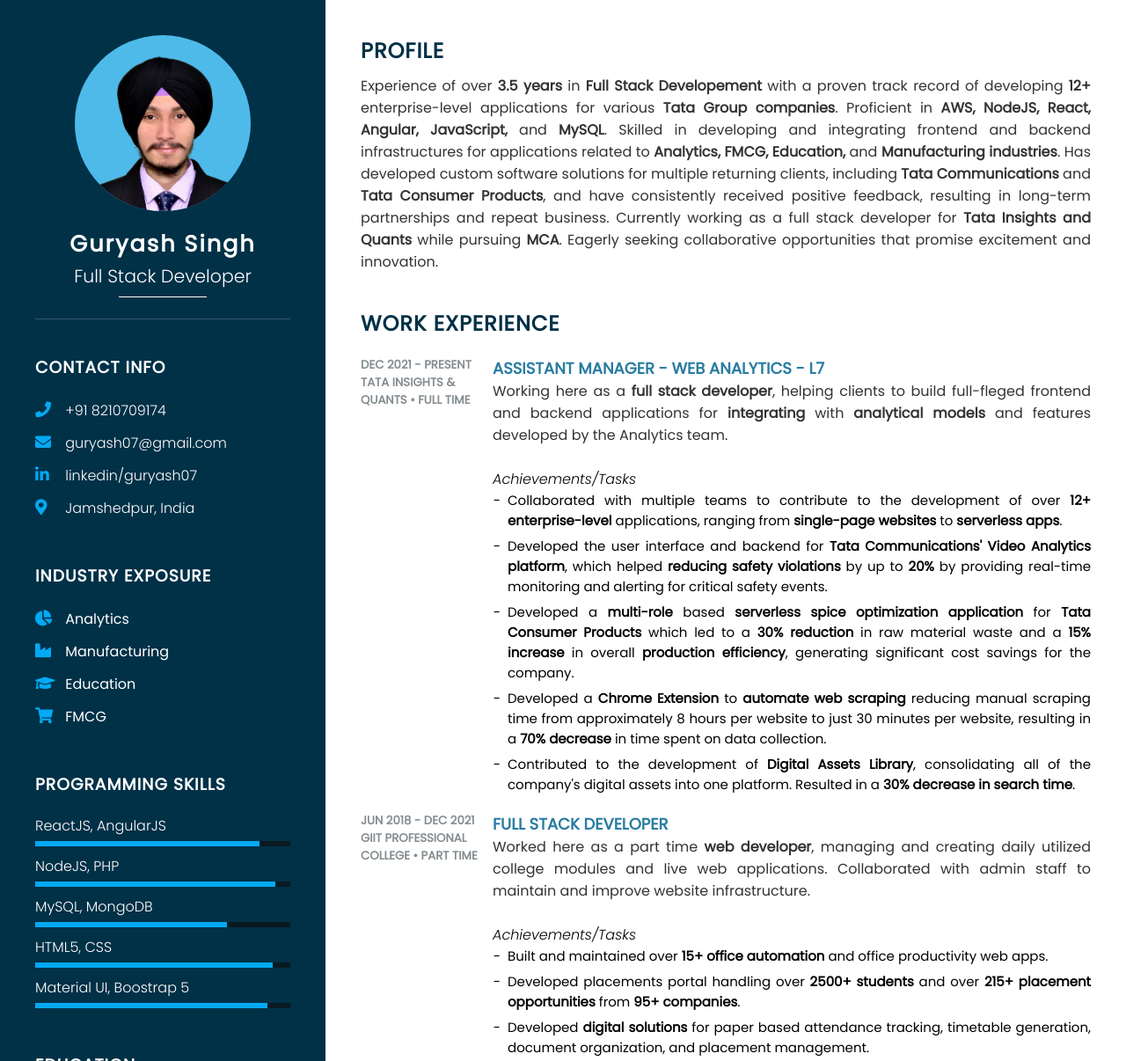
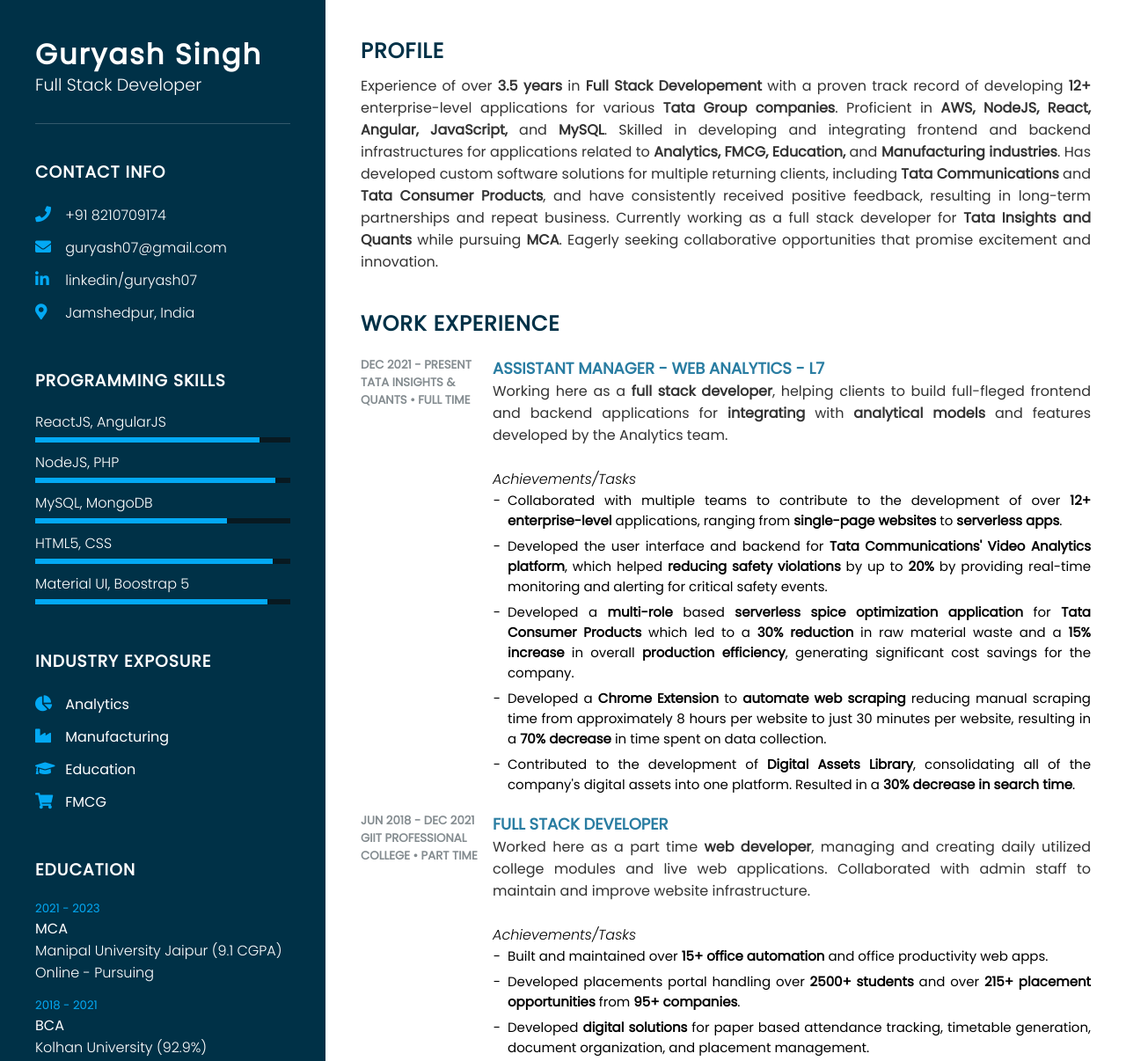
Before and after one commit to guryashzone/portfolio, a plain HTML site: page index.html in a window 1280 px wide. Shown: the top 1206 px of the page at 88% size. Drawn offline with Linux system fonts and the light colour scheme.

Commit message:
Removed Profile Pic

```diff
--- a/css/style.css
+++ b/css/style.css
@@ -80,7 +80,7 @@
 	position: relative;
 	display: flex;
 	flex-direction: column;
-	align-items: center;
+	/* align-items: center; */
 	padding-bottom: 20px;
 	border-bottom: 1px solid rgba(255, 255, 255, 0.2);
 }
@@ -105,20 +105,21 @@
 
 .profileText h2 {
 	color: var(--pure-white);
-	font-size: 1.6em;
-	margin-top: 20px;
+	font-size: 2em;
+	/* margin-top: 20px; */
 	/* text-transform: uppercase; */
 	letter-spacing: 2px;
-	text-align: center;
+	/* text-align: center; */
 	font-weight: 600;
 	line-height: 1.4em;
 }
 
 .profileText h2 span {
-	font-size: 0.8em;
+	font-size: 0.6em;
 	font-weight: 300;
 	letter-spacing: normal;
 	display: block;
+	margin-top: -10px;
 }
 
 .profileText h2 hr {
--- a/index.html
+++ b/index.html
@@ -50,13 +50,13 @@
 
 			<!-- profileText -->
 			<div class="profileText">
-				<div class="imgBx">
-					<img src="img/profile-pic-transparent.png" alt="Guryash Singh profile pic.">
-				</div>
+				<!-- <div class="imgBx"> -->
+				<!-- <img src="img/profile-pic-transparent.png" alt="Guryash Singh profile pic."> -->
+				<!-- </div> -->
 				<h2>
 					Guryash Singh<br />
 					<span>Full Stack Developer</span>
-					<hr>
+					<!-- <hr> -->
 					<!-- <small>Developed 3 live Portals & 15+ live modules</small> -->
 				</h2>
 			</div>
@@ -100,30 +100,6 @@
 			</div>
 			<!-- contactInfo-end -->
 
-			<!-- contactInfo industry -->
-			<div class="contactInfo industry">
-				<h3 class="title">Industry Exposure</h3>
-				<ul>
-					<li>
-						<span class="icon"><i class="fas fa-chart-pie"></i></span>
-						<span class="text">Analytics</span>
-					</li>
-					<li>
-						<span class="icon"><i class="fas fa-industry"></i></span>
-						<span class="text">Manufacturing</span>
-					</li>
-					<li>
-						<span class="icon"><i class="fas fa-graduation-cap"></i></span>
-						<span class="text">Education</span>
-					</li>
-					<li>
-						<span class="icon"><i class="fas fa-shopping-cart"></i></span>
-						<span class="text">FMCG</span>
-					</li>
-				</ul>
-			</div>
-			<!-- contactInfo industry-end -->
-
 			<!-- contactInfo skills -->
 			<div class="contactInfo language">
 				<h3 class="title">Programming Skills</h3>
@@ -161,6 +137,30 @@
 				</ul>
 			</div>
 			<!-- contactInfo skills-end -->
+
+			<!-- contactInfo industry -->
+			<div class="contactInfo industry">
+				<h3 class="title">Industry Exposure</h3>
+				<ul>
+					<li>
+						<span class="icon"><i class="fas fa-chart-pie"></i></span>
+						<span class="text">Analytics</span>
+					</li>
+					<li>
+						<span class="icon"><i class="fas fa-industry"></i></span>
+						<span class="text">Manufacturing</span>
+					</li>
+					<li>
+						<span class="icon"><i class="fas fa-graduation-cap"></i></span>
+						<span class="text">Education</span>
+					</li>
+					<li>
+						<span class="icon"><i class="fas fa-shopping-cart"></i></span>
+						<span class="text">FMCG</span>
+					</li>
+				</ul>
+			</div>
+			<!-- contactInfo industry-end -->
 
 			<!-- contactInfo education -->
 			<div class="contactInfo education">
@@ -380,7 +380,7 @@
 				</div>
 
 				<!-- Print-adjustment -->
-				<!-- <br /> <br> -->
+				<br /> <br>
 				<!-- Print-adjustment-end -->
 
 
```
